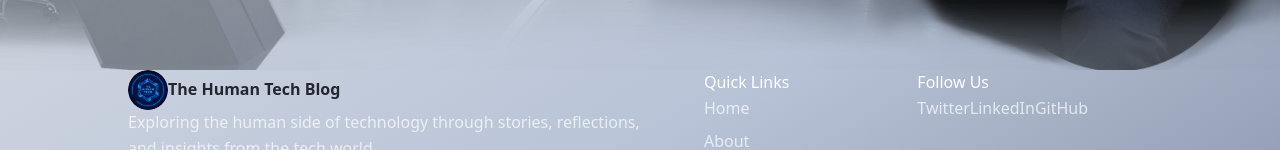
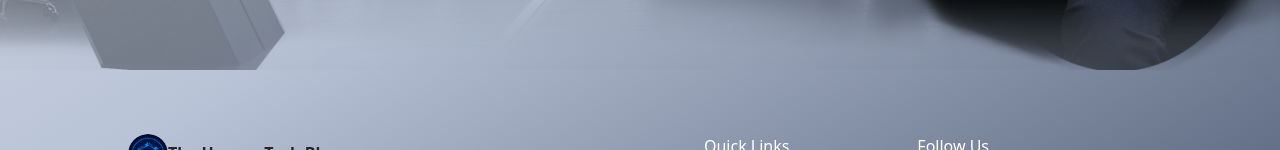
Before and after one commit to Deobap73/The-Human-Tech-Blog-React, a React (Vite) app: page /en in a window 1280 px wide. Shown: the part 650-800 px from the top of the page. Built offline with nearby package versions, Linux system fonts and the light colour scheme; no server answers.

Commit message:
refactor: standardize Layout and Layout.scss for accessibility, spacing, and theming consistency 	modified:   src/features/layout/Layout.tsx 	modified:   src/features/layout/styles/Layout.scss

```diff
--- a/src/features/layout/Layout.tsx
+++ b/src/features/layout/Layout.tsx
@@ -1,4 +1,5 @@
 // The-Human-Tech-Blog-React/src/features/layout/Layout.tsx
+
 import './styles/Layout.scss';
 import { Outlet } from 'react-router-dom';
 import Navbar from './Navbar';
@@ -6,6 +7,10 @@ import { Footer } from './Footer';
 import { useAuth } from '../../shared/hooks/useAuth';
 import { ReactNode } from 'react';
 
+/**
+ * Layout component that wraps the main content, navigation bar, and footer.
+ * Handles global loading state and applies consistent theming and spacing.
+ */
 type Props = {
   children?: ReactNode;
 };
@@ -13,12 +18,15 @@ type Props = {
 const Layout = ({ children }: Props) => {
   const { loading } = useAuth();
 
-  if (loading) return <div className='layout__loading'>Loading...</div>;
+  // Display a consistent global loader while authentication state is loading
+  if (loading) return <div className='route-loader'>Loading...</div>;
 
   return (
     <div className='layout'>
       <Navbar />
-      <main className='layout__main'>{children || <Outlet />}</main>
+      <main className='layout__main' role='main'>
+        {children || <Outlet />}
+      </main>
       <Footer />
     </div>
   );
--- a/src/features/layout/styles/Layout.scss
+++ b/src/features/layout/styles/Layout.scss
@@ -1,11 +1,36 @@
-/* The-Human-Tech-Blog-React\src\components\layout\Layout.scss */
+/* The-Human-Tech-Blog-React/src/features/layout/styles/Layout.scss */
+
+/**
+ * Layout container for the application.
+ * Applies global background, text color, and handles flex column for header, content, and footer.
+ * Inherits color and background from theme variables (see global.scss).
+ */
 
 .layout {
   min-height: 100vh;
-  height: 200vh;
   display: flex;
   flex-direction: column;
-  background: var(--bg);
-  color: var(--textColor);
-  transition: background-color 0.3s ease, color 0.3s ease;
+  background: var(--background);
+  color: var(--text-color);
+  transition: background 0.3s, color 0.3s;
+
+  // Main content area
+  &__main {
+    flex: 1 0 auto;
+    padding: 2rem 0;
+    width: 100%;
+    max-width: var(--layout-max-width);
+    margin: 0 auto;
+    padding-left: var(--layout-padding-x);
+    padding-right: var(--layout-padding-x);
+
+    @media (max-width: 1024px) {
+      padding-left: var(--layout-padding-x);
+      padding-right: var(--layout-padding-x);
+    }
+    @media (max-width: 640px) {
+      padding-left: var(--layout-padding-x);
+      padding-right: var(--layout-padding-x);
+    }
+  }
 }
```
